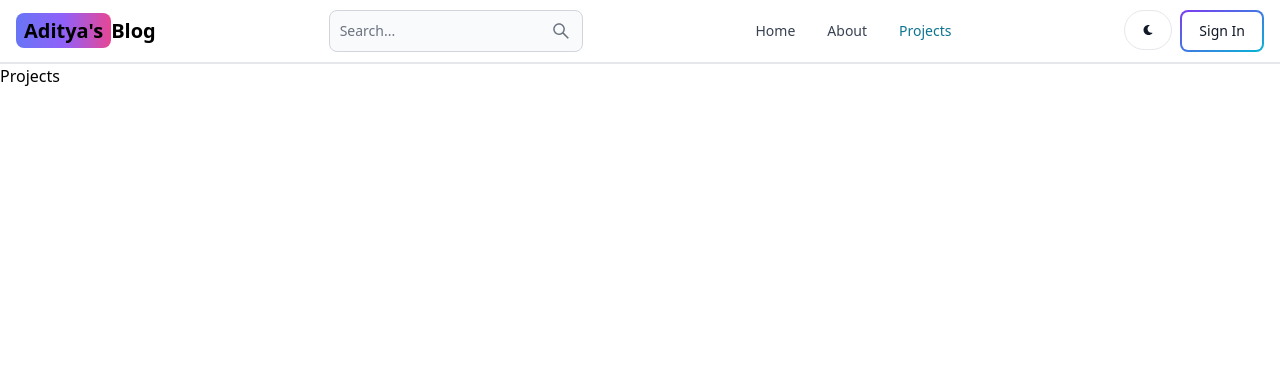
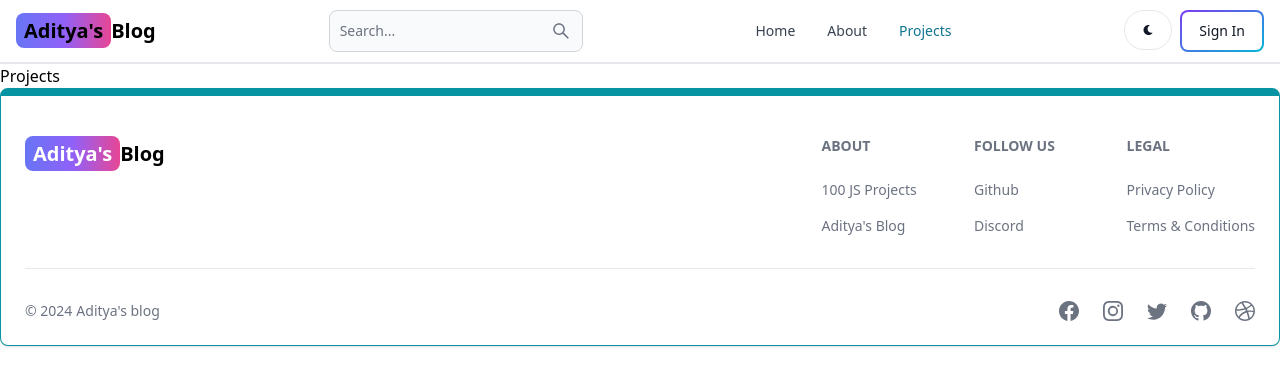
Before and after one commit to AdityaDev564/mern-blog, a React (Vite) app in the folder client/: page /projects in a window 1280 px wide. Shown: the top 386 px of the page. Built offline with nearby package versions, Linux system fonts and the light colour scheme.

Commit message:
create and add the footer component

```diff
--- a/client/src/App.jsx
+++ b/client/src/App.jsx
@@ -6,19 +6,21 @@
 import { Dashboard } from './pages/Dashboard';
 import { Projects } from './pages/Projects';
 import { Header } from './components/Header';
+import { FooterComponent } from './components/Footer';
 
 export default function App() {
   return (
     <BrowserRouter>
-    <Header/>
+      <Header />
       <Routes>
-        <Route path='/' element={<Home/>}/>
-        <Route path='/about' element={<About/>}/>
-        <Route path='/sign-in' element={<Signin/>}/>
-        <Route path='/sign-up' element={<SignUp/>}/>
-        <Route path='/dashboard' element={<Dashboard/>}/>
-        <Route path='/projects' element={<Projects/>}/>
+        <Route path="/" element={<Home />} />
+        <Route path="/about" element={<About />} />
+        <Route path="/sign-in" element={<Signin />} />
+        <Route path="/sign-up" element={<SignUp />} />
+        <Route path="/dashboard" element={<Dashboard />} />
+        <Route path="/projects" element={<Projects />} />
       </Routes>
+      <FooterComponent />
     </BrowserRouter>
-  )
+  );
 }
--- /dev/null
+++ b/client/src/components/Footer.jsx
@@ -0,0 +1,89 @@
+import { Footer } from 'flowbite-react';
+import { Link } from 'react-router-dom';
+import {
+  BsFacebook,
+  BsInstagram,
+  BsTwitter,
+  BsGithub,
+  BsDribbble,
+} from 'react-icons/bs';
+export const FooterComponent = () => {
+  return (
+    <Footer container className="border border-t-8 border-teal-500">
+      <div className="w-full max-w-7xl mx-auto">
+        <div className="grid w-full justify-between sm:flex md:grid-cols-1">
+          <div className="mt-5">
+            <Link
+              to="/"
+              className="self-center whitespace-nowrap text-lg sm:text-xl font-semibold dark:text-white"
+            >
+              <span className="px-2 py-1 bg-gradient-to-r from-indigo-500 via-purple-500 to-pink-500 rounded-lg text-white">
+                Aditya&apos;s
+              </span>
+              Blog
+            </Link>
+          </div>
+          <div className="grid grid-cols-2 gap-8 mt-4 sm:grid-cols-3 sm:gap-6">
+            <div>
+              <Footer.Title title="About" />
+              <Footer.LinkGroup col>
+                <Footer.Link
+                  href="https://www.100jsprojects.com"
+                  target="_blank"
+                  rel="noopener noreferrer"
+                >
+                  100 JS Projects
+                </Footer.Link>
+                <Footer.Link
+                  href="/about"
+                  target="_blank"
+                  rel="noopener noreferrer"
+                >
+                  Aditya&apos;s Blog
+                </Footer.Link>
+              </Footer.LinkGroup>
+            </div>
+            <div>
+              <Footer.Title title="Follow us" />
+              <Footer.LinkGroup col>
+                <Footer.Link
+                  href="https://www.github.com/sahandghavidel"
+                  target="_blank"
+                  rel="noopener noreferrer"
+                >
+                  Github
+                </Footer.Link>
+                <Footer.Link href="#">Discord</Footer.Link>
+              </Footer.LinkGroup>
+            </div>
+            <div>
+              <Footer.Title title="Legal" />
+              <Footer.LinkGroup col>
+                <Footer.Link href="#">Privacy Policy</Footer.Link>
+                <Footer.Link href="#">Terms &amp; Conditions</Footer.Link>
+              </Footer.LinkGroup>
+            </div>
+          </div>
+        </div>
+        <Footer.Divider />
+        <div className="w-full sm:flex sm:items-center sm:justify-between">
+          <Footer.Copyright
+            href="#"
+            by="Aditya's blog"
+            year={new Date().getFullYear()}
+          />
+          <div className="flex gap-6 sm:mt-0 mt-4 sm:justify-center">
+            <Footer.Icon href="#" icon={BsFacebook} />
+            <Footer.Icon href="#" icon={BsInstagram} />
+            <Footer.Icon href="#" icon={BsTwitter} />
+            <Footer.Icon
+              href="https://github.com/adityadev564"
+              icon={BsGithub}
+            />
+            <Footer.Icon href="#" icon={BsDribbble} />
+          </div>
+        </div>
+      </div>
+    </Footer>
+  );
+};
```
